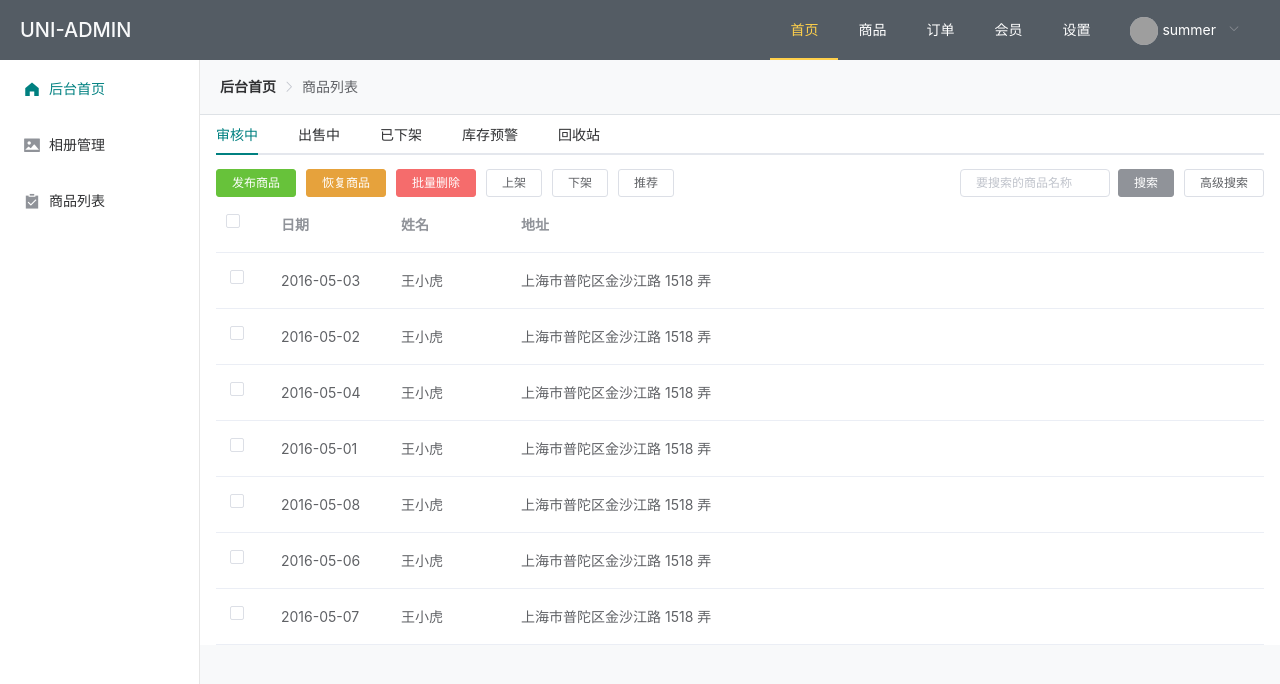
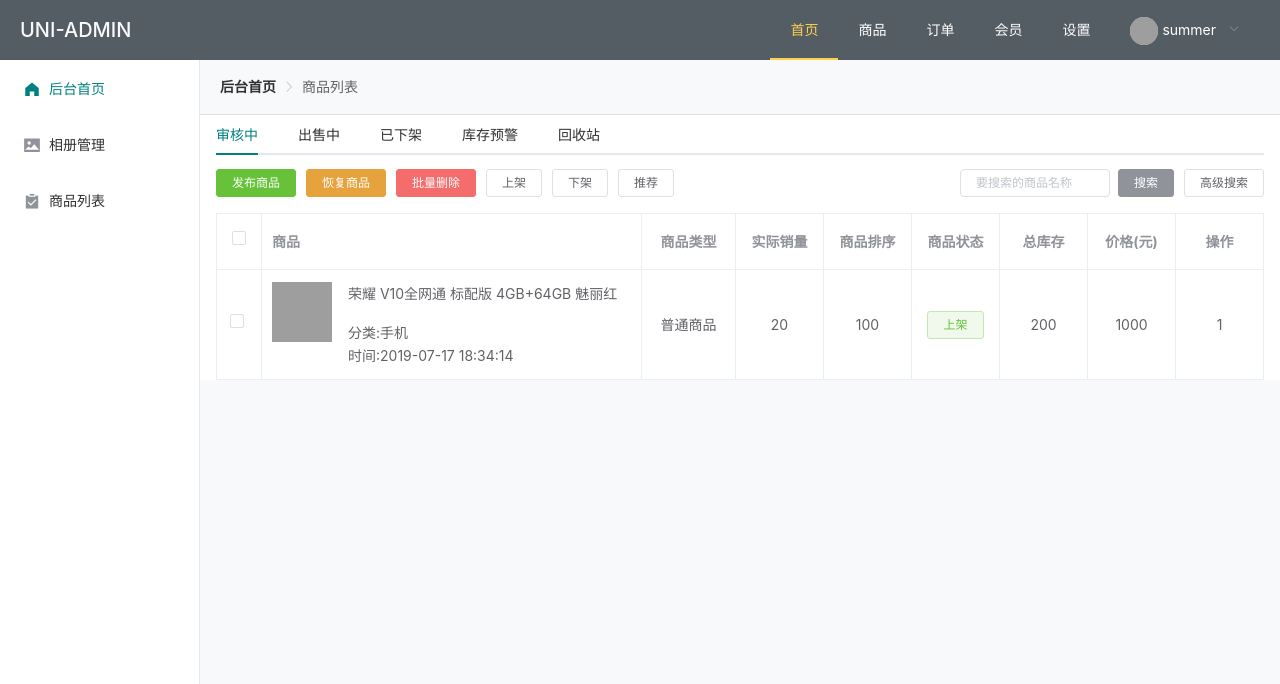
Before and after one commit to StormZZ001/vue-el-shop-admin, a Vue app: page /shop/goods/list in a window 1280 px wide. Shown: the top 684 px of the page. Built offline with nearby package versions, Linux system fonts and the light colour scheme; grey boxes are pictures that could not be loaded.

Commit message:
44.数据表格-自定义模版

```diff
--- a/src/views/shop/goods/list.vue
+++ b/src/views/shop/goods/list.vue
@@ -9,15 +9,12 @@
         >
           <!-- 左边 -->
           <template #left>
-            <el-button type="success"
-						size="mini">发布商品</el-button>
-						<el-button type="warning"
-						size="mini">恢复商品</el-button>
-						<el-button type="danger"
-						size="mini">批量删除</el-button>
-						<el-button size="mini">上架</el-button>
-						<el-button size="mini">下架</el-button>
-						<el-button size="mini">推荐</el-button>
+            <el-button type="success" size="mini">发布商品</el-button>
+            <el-button type="warning" size="mini">恢复商品</el-button>
+            <el-button type="danger" size="mini">批量删除</el-button>
+            <el-button size="mini">上架</el-button>
+            <el-button size="mini">下架</el-button>
+            <el-button size="mini">推荐</el-button>
           </template>
           <!--高级搜索表单 -->
           <template #form>
@@ -81,18 +78,42 @@
         <el-table
           ref="multipleTable"
           :data="tableData"
-          tooltip-effect="dark"
           style="width: 100%"
           @selection-change="handleSelectionChange"
-        >
-          <el-table-column type="selection" width="55"> </el-table-column>
-          <el-table-column label="日期" width="120">
-            <template slot-scope="scope">{{ scope.row.date }}</template>
+          border class="mt-3">
+          <el-table-column type="selection" width="45" align="center"></el-table-column>
+          <el-table-column label="商品" width="380">
+            <template slot-scope="scope">
+              <div class="media">
+               <img class="mr-3" style="width: 60px;height: 60px;" :src="scope.row.cover">
+               <div class="media-body">
+                 <p class="mt-0">{{scope.row.title}}</p>
+                 <p class="mb-0">分类:{{scope.row.category}}</p>
+                 <p class="mb-0">时间:{{scope.row.create_time}}</p>
+               </div>
+              </div>
+            </template>
           </el-table-column>
-          <el-table-column prop="name" label="姓名" width="120">
+          <el-table-column prop="type" label="商品类型" align="center">
           </el-table-column>
-          <el-table-column prop="address" label="地址" show-overflow-tooltip>
+          <el-table-column prop="sale_count" label="实际销量" align="center">
           </el-table-column>
+          <el-table-column prop="order" label="商品排序" align="center">
+          </el-table-column>
+          <el-table-column prop="status" label="商品状态" align="center">
+            <template>
+               <el-button type="success" size="mini" plain>上架</el-button>
+            </template>
+          </el-table-column>
+          <el-table-column align="center" prop="stock" label="总库存">
+          </el-table-column>
+          <el-table-column align="center" prop="pprice" label="价格(元)">
+          </el-table-column>
+          <el-table-column
+					prop="id"
+					align="center"
+					label="操作">
+				  </el-table-column>
         </el-table>
       </el-tab-pane>
     </el-tabs>
@@ -121,39 +142,19 @@ export default {
       },
       tableData: [
         {
-          date: "2016-05-03",
-          name: "王小虎",
-          address: "上海市普陀区金沙江路 1518 弄",
-        },
-        {
-          date: "2016-05-02",
-          name: "王小虎",
-          address: "上海市普陀区金沙江路 1518 弄",
-        },
-        {
-          date: "2016-05-04",
-          name: "王小虎",
-          address: "上海市普陀区金沙江路 1518 弄",
-        },
-        {
-          date: "2016-05-01",
-          name: "王小虎",
-          address: "上海市普陀区金沙江路 1518 弄",
-        },
-        {
-          date: "2016-05-08",
-          name: "王小虎",
-          address: "上海市普陀区金沙江路 1518 弄",
-        },
-        {
-          date: "2016-05-06",
-          name: "王小虎",
-          address: "上海市普陀区金沙江路 1518 弄",
-        },
-        {
-          date: "2016-05-07",
-          name: "王小虎",
-          address: "上海市普陀区金沙江路 1518 弄",
+          id: 1,
+          title: "荣耀 V10全网通 标配版 4GB+64GB 魅丽红",
+          cover: "http://static.yoshop.xany6.com/2018071718294208f086786.jpg",
+          create_time: "2019-07-17 18:34:14",
+          category: "手机",
+          type: "普通商品",
+          sale_count: 20,
+          order: 100,
+          status: 1,
+          stock: 200,
+          pprice: 1000,
+          ischeck: 1,
+          // 0未审核，1通过，2不通过
         },
       ],
       multipleSelection: [],
@@ -168,7 +169,12 @@ export default {
       console.log(tab.index);
     },
     //搜索事件
-    searchEvent() {
+    searchEvent(e = false) {
+      // 简单搜索
+      if (typeof e === "string") {
+        return console.log("简单搜索", e);
+      }
+      // 高级搜索
       console.log("搜索事件");
     },
     //清空筛选条件
@@ -179,6 +185,7 @@ export default {
         type: "",
         category: "",
       };
+      this.$refs.buttonSearch[this.tabIndex].closeSuperSearch()
     },
     handleSelectionChange(val) {
       this.multipleSelection = val;
```
